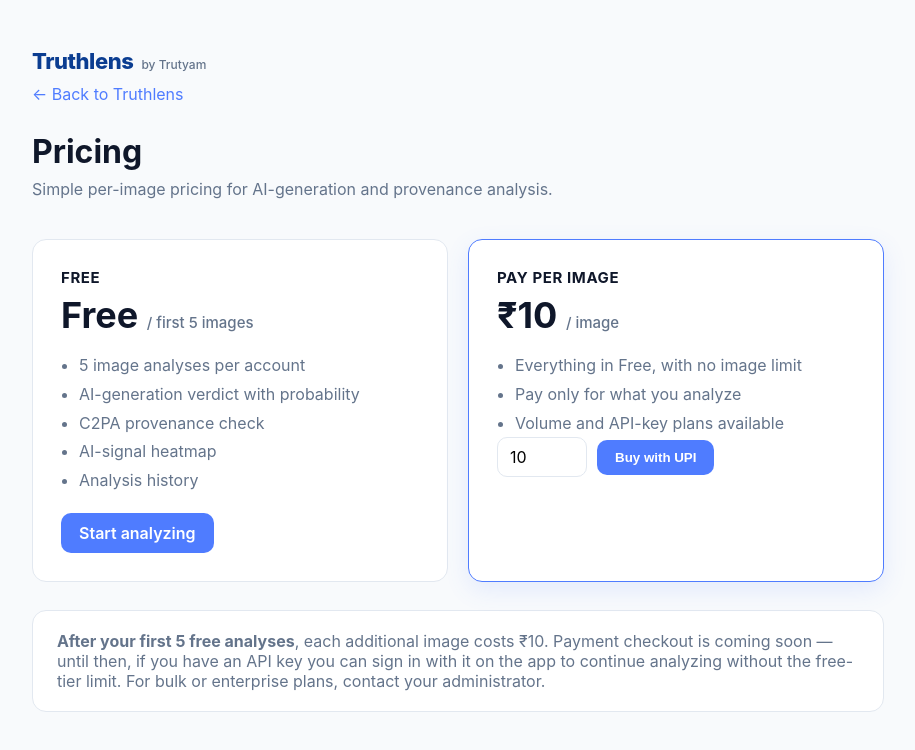
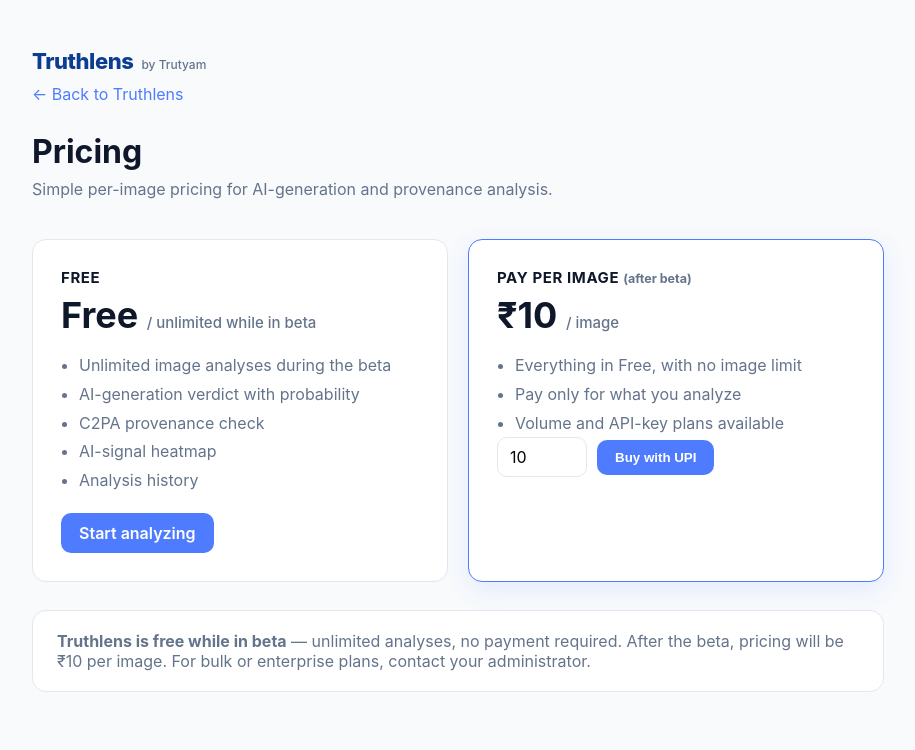
Before and after one commit to anumadhyani/mywork, a browser extension: page web_app/pricing.html in a window 1280 px wide. Shown: the whole page, without its empty margins (182-1097 px from the left). Drawn offline with Linux system fonts and the light colour scheme; no server answers.

Commit message:
Mark pricing page as free during beta
Generated with Devin

```diff
--- a/web_app/pricing.html
+++ b/web_app/pricing.html
@@ -40,9 +40,9 @@
     <div class="cards">
       <div class="card">
         <h2>Free</h2>
-        <div class="price">Free <small>/ first 5 images</small></div>
+        <div class="price">Free <small>/ unlimited while in beta</small></div>
         <ul>
-          <li>5 image analyses per account</li>
+          <li>Unlimited image analyses during the beta</li>
           <li>AI-generation verdict with probability</li>
           <li>C2PA provenance check</li>
           <li>AI-signal heatmap</li>
@@ -52,7 +52,7 @@
       </div>
 
       <div class="card featured">
-        <h2>Pay per image</h2>
+        <h2>Pay per image <small style="color:var(--muted);text-transform:none;letter-spacing:0;">(after beta)</small></h2>
         <div class="price"><span id="priceAmount">₹10</span> <small>/ image</small></div>
         <ul>
           <li>Everything in Free, with no image limit</li>
@@ -110,10 +110,8 @@
     </script>
 
     <div class="note" id="pricingNote">
-      <strong>After your first 5 free analyses</strong>, each additional image costs
-      <span id="priceNote">₹10</span>.
-      Payment checkout is coming soon — until then, if you have an API key you can
-      sign in with it on the app to continue analyzing without the free-tier limit.
+      <strong>Truthlens is free while in beta</strong> — unlimited analyses, no payment required.
+      After the beta, pricing will be <span id="priceNote">₹10</span> per image.
       For bulk or enterprise plans, contact your administrator.
     </div>
     <script>
```
